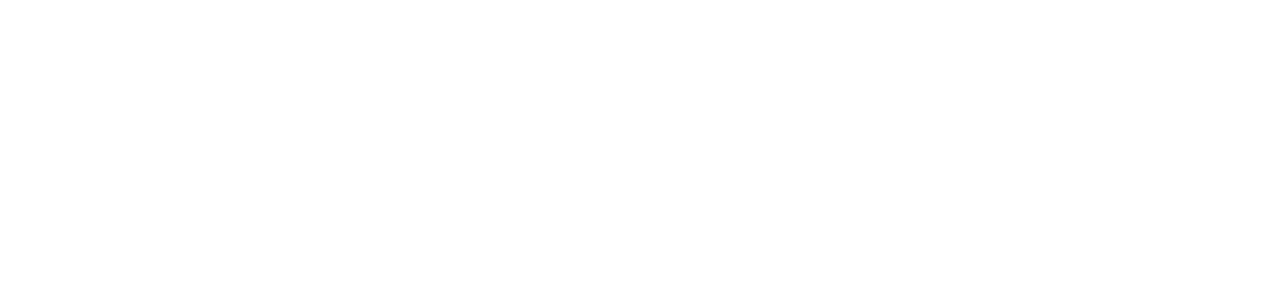
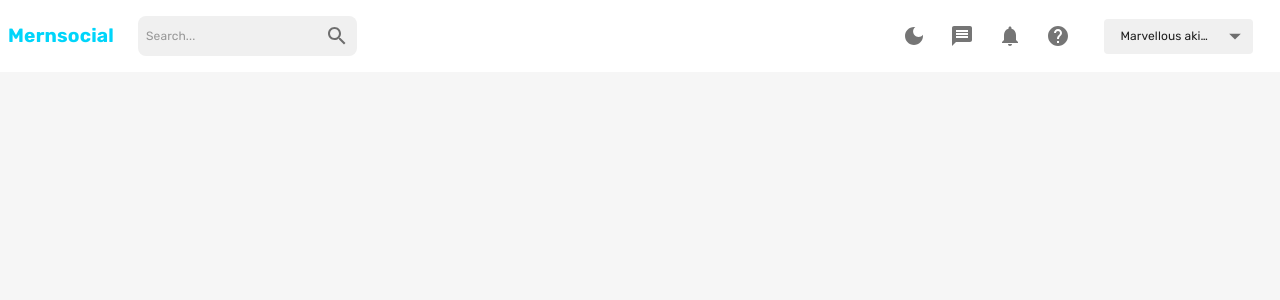
Before and after one commit to marvelmiles/soshare, a React (Create React App) app in the folder client/: page / in a window 1280 px wide. Shown: the top 300 px of the page. Built offline with nearby package versions, Linux system fonts and the light colour scheme.

Commit message:
added navbar ui and basic layout

```diff
--- a/client/src/App.js
+++ b/client/src/App.js
@@ -1,17 +1,39 @@
 import React, { useMemo } from "react";
-import { BrowserRouter } from "react-router-dom";
-import { ThemeProvider, createTheme } from "@mui/material";
+import { BrowserRouter, Routes, Route } from "react-router-dom";
+import {
+  ThemeProvider,
+  createTheme,
+  CssBaseline,
+  GlobalStyles
+} from "@mui/material";
 import { themeSettings } from "./theme";
 import { useSelector } from "react-redux";
 import Button from "@mui/material/Button";
 import Typography from "@mui/material/Typography";
+import Home from "./pages/Home";
 const App = () => {
   const { mode } = useSelector(state => state.config);
   const theme = useMemo(() => createTheme(themeSettings(mode)), [mode]);
 
   return (
     <ThemeProvider theme={theme}>
-      <BrowserRouter></BrowserRouter>
+      <BrowserRouter>
+        <CssBaseline />
+        <GlobalStyles
+          styles={{
+            "*": {
+              transition: "all ease-in-out .25s"
+            },
+            a: {
+              display: "inline-block",
+              textDecoration: "none"
+            }
+          }}
+        />
+        <Routes>
+          <Route index element={<Home />} />
+        </Routes>
+      </BrowserRouter>
     </ThemeProvider>
   );
 };
--- /dev/null
+++ b/client/src/components/Layout.jsx
@@ -0,0 +1,17 @@
+import React from "react";
+import PropTypes from "prop-types";
+import { Box } from "@mui/material";
+import Navbar from "./Navbar";
+
+const Layout = ({ children }) => {
+  return (
+    <Box>
+      <Navbar />
+      <Box component="main">{children}</Box>
+    </Box>
+  );
+};
+
+Layout.propTypes = {};
+
+export default Layout;
--- /dev/null
+++ b/client/src/components/Navbar.jsx
@@ -0,0 +1,264 @@
+import React, { useState } from "react";
+import {
+  Stack,
+  Typography,
+  InputBase,
+  IconButton,
+  List,
+  ListItemButton,
+  ListItemIcon,
+  ListItemText
+} from "@mui/material";
+import { Link, useSearchParams } from "react-router-dom";
+import SearchIcon from "@mui/icons-material/Search";
+import { useTheme } from "@mui/material";
+import { useDispatch } from "react-redux";
+import { toggleThemeMode } from "../redux/configSlice";
+import DarkModeIcon from "@mui/icons-material/DarkMode";
+import LightModeIcon from "@mui/icons-material/LightMode";
+import MessageIcon from "@mui/icons-material/Message";
+import NotificationsIcon from "@mui/icons-material/Notifications";
+import HelpIcon from "@mui/icons-material/Help";
+import FormControl from "@mui/material/FormControl";
+import Select from "@mui/material/Select";
+import MenuItem from "@mui/material/MenuItem";
+import MenuIcon from "@mui/icons-material/Menu";
+import CloseIcon from "@mui/icons-material/Close";
+import SwipeableDrawer from "@mui/material/SwipeableDrawer";
+import useMediaQuery from "@mui/material/useMediaQuery";
+
+const Navbar = () => {
+  const {
+    palette: { mode }
+  } = useTheme();
+  //   const user = useSelector(state => state.user);
+  const dispatch = useDispatch();
+  const [openDrawer, setOpenDrawer] = useState(false);
+  const [searchParam, setSearchParam] = useSearchParams();
+  const isBls320 = useMediaQuery("(max-width: 319px)");
+  const fullName = `Marvellous akinrinmola`; //`${user.firstName} ${user.lastName}`;
+  const query = searchParam.get("q") || "";
+  const toggleTheme = () => {
+    dispatch(toggleThemeMode());
+  };
+  const handleDrawer = open => e => {
+    if (e && e.type === "keydown" && (e.key === "Tab" || e.key === "Shift"))
+      return;
+    setOpenDrawer(open);
+  };
+  const handleSearch = () => {
+    setSearchParam({
+      q: ""
+    });
+  };
+  const selectElem = (
+    <FormControl variant="standard" value={fullName} sx={{ width: "100%" }}>
+      <Select
+        value={fullName}
+        sx={{
+          backgroundColor: "common.light",
+          width: "80%",
+          marginInline: "auto",
+          borderRadius: "0.25rem",
+          p: "0.25rem 1rem",
+          "& .MuiSvgIcon-root": {
+            pr: "0.25rem",
+            fontSize: "32px"
+          },
+          "& .MuiTypography-root": {
+            overflow: "hidden",
+            textOverflow: "ellipsis"
+          },
+          "& .MuiSelect-select:focus": {
+            backgroundColor: "common.light"
+          }
+        }}
+        onChange={(...props) => console.log(props)}
+        input={<InputBase />}
+      >
+        <MenuItem value={fullName}>
+          <Typography>{fullName}</Typography>
+        </MenuItem>
+        <MenuItem component={Link} to="/auth/signin">
+          Log Out
+        </MenuItem>
+      </Select>
+    </FormControl>
+  );
+
+  const searchElem = (
+    <Stack
+      sx={{
+        backgroundColor: "common.light",
+        borderRadius: "8px",
+        justifyContent: "normal",
+        width: "80%",
+        mx: "auto",
+        button: {
+          borderTopRightRadius: "inherit",
+          borderBottomRightRadius: "inherit"
+        }
+      }}
+    >
+      <InputBase
+        placeholder="Search..."
+        value={query}
+        onChange={({ currentTarget }) =>
+          setSearchParam({
+            q: currentTarget.value
+          })
+        }
+      />
+      <IconButton onClick={handleSearch}>
+        <SearchIcon />
+      </IconButton>
+    </Stack>
+  );
+
+  return (
+    <>
+      <Stack
+        sx={{
+          backgroundColor: "background.alt",
+          px: 1,
+          py: 2,
+          width: "100%"
+        }}
+      >
+        <Stack
+          gap={3}
+          sx={{
+            "&:focus-within": {
+              xs: {
+                a: {
+                  width: 30
+                }
+              },
+              md: {
+                a: {
+                  width: "auto"
+                }
+              }
+            }
+          }}
+        >
+          <Link
+            style={{
+              display: isBls320 ? "none" : "inline-flex"
+            }}
+          >
+            <Typography
+              sx={{
+                color: "primary.main",
+                fontSize: "clamp(0.5rem,1.2rem,2.25rem)",
+                fontWeight: "bold",
+                marginBottom: 0,
+                textOverflow: "ellipsis",
+                overflow: "hidden",
+                "&:hover": {
+                  color: "primary.light",
+                  cursor: "pointer"
+                }
+              }}
+            >
+              Mernsocial
+            </Typography>
+          </Link>
+          {searchElem}
+        </Stack>
+
+        <Stack
+          sx={{
+            display: {
+              xs: "none",
+              md: "flex"
+            }
+          }}
+        >
+          <IconButton onClick={toggleTheme}>
+            {mode === "dark" ? <LightModeIcon /> : <DarkModeIcon />}
+          </IconButton>
+          <IconButton>
+            <MessageIcon />
+          </IconButton>
+          <IconButton>
+            <NotificationsIcon />
+          </IconButton>
+          <IconButton>
+            <HelpIcon />
+          </IconButton>
+          {selectElem}
+        </Stack>
+
+        <Stack
+          onClick={handleDrawer(true)}
+          sx={{
+            display: {
+              xs: "flex",
+              md: "none"
+            }
+          }}
+        >
+          <IconButton>
+            <MenuIcon />
+          </IconButton>
+        </Stack>
+      </Stack>
+      <SwipeableDrawer
+        anchor="left"
+        open={openDrawer}
+        onClose={handleDrawer(false)}
+        onOpen={handleDrawer(true)}
+      >
+        <Stack justifyContent="flex-end" p={2}>
+          <IconButton onClick={handleDrawer(false)}>
+            <CloseIcon />
+          </IconButton>
+        </Stack>
+        <List
+          component="nav"
+          sx={{
+            width: "100%",
+            "& ~ div": {
+              mt: 3
+            }
+          }}
+        >
+          {[
+            {
+              title: "Chat",
+              icon: MessageIcon
+            },
+            {
+              title: "Notification",
+              icon: NotificationsIcon
+            },
+            {
+              title: "Question",
+              icon: HelpIcon
+            },
+            {
+              title: mode + " mode",
+              icon: DarkModeIcon,
+              onClick: toggleTheme
+            }
+          ].map(l => (
+            <ListItemButton key={l.title} component="li" onClick={l.onClick}>
+              <ListItemIcon>
+                <l.icon />
+              </ListItemIcon>
+              <ListItemText
+                primary={l.title}
+                sx={{ textTransform: "capitalize" }}
+              />
+            </ListItemButton>
+          ))}
+        </List>
+        {selectElem}
+        {searchElem}
+      </SwipeableDrawer>
+    </>
+  );
+};
+
+export default Navbar;
--- /dev/null
+++ b/client/src/pages/Home.jsx
@@ -0,0 +1,9 @@
+import React from "react";
+import { Box } from "@mui/material";
+import Layout from "../components/Layout";
+
+const Home = () => {
+  return <Layout></Layout>;
+};
+
+export default Home;
--- a/client/src/redux/store.js
+++ b/client/src/redux/store.js
@@ -11,12 +11,14 @@
 } from "redux-persist";
 import storage from "redux-persist/lib/storage";
 import configReducer from "./configSlice";
+import userReducer from "./userSlice";
 
 export const store = configureStore({
   reducer: persistReducer(
     { key: "root", storage, version: 1 },
     combineReducers({
-      config: configReducer
+      config: configReducer,
+      user: userReducer
     })
   ),
   middleware: getDefaultMiddleware =>
--- /dev/null
+++ b/client/src/redux/userSlice.js
@@ -0,0 +1,16 @@
+import { createSlice } from "@reduxjs/toolkit";
+
+const initialState = {};
+
+const userSlice = createSlice({
+  initialState,
+  name: "user",
+  reducers: {
+    logoutUser() {},
+    loginUser() {}
+  }
+});
+
+export const { logoutUser, loginUser } = userSlice.actions;
+
+export default userSlice.reducer;
--- a/client/src/theme.js
+++ b/client/src/theme.js
@@ -1,4 +1,5 @@
 export const themeSettings = mode => ({
+  palette: {
     mode,
     ...(mode === "dark"
       ? {
@@ -25,7 +26,7 @@
             main: "#00D5FA",
             light: "#E6FBFF"
           },
-        neutral: {
+          common: {
             dark: "#333333",
             main: "#666666",
             mediumMain: "#858585",
@@ -36,7 +37,53 @@
             default: "#F6F6F6",
             alt: "#FFFFFF"
           }
-      }),
+        })
+  },
+  components: {
+    MuiStack: {
+      styleOverrides: {
+        root: {
+          justifyContent: "space-between",
+          flexDirection: "row",
+          alignItems: "center",
+          gap: "8px"
+        }
+      }
+    },
+    MuiInputBase: {
+      styleOverrides: {
+        root: {
+          paddingLeft: "8px"
+        }
+      }
+    },
+    MuiIconButton: {
+      styleOverrides: {
+        root: {
+          //   border: "1px solid red",
+          svg: {
+            // width: "0.85em",
+            // height: "0.85em"
+          }
+        }
+      }
+    },
+    MuiDrawer: {
+      styleOverrides: {
+        paper: {
+          minWidth: "50%",
+          maxWidth: "500px"
+        }
+      }
+    },
+    MuiSvgIcon: {
+      styleOverrides: {
+        root: {
+          //   fontSize: "24px"
+        }
+      }
+    }
+  },
   typography: {
     allVariants: {
       fontFamily: `'Rubik', sans-serif`,
@@ -60,5 +107,15 @@
     h6: {
       fontSize: 14
     }
+  },
+  breakpoints: {
+    values: {
+      xs: 0,
+      sm: 576,
+      md: 768,
+      lg: 1200,
+      xl: 1536,
+      s320: 320
+    }
   }
 });
```
Lines whose indentation alone changed are shown as unchanged.
